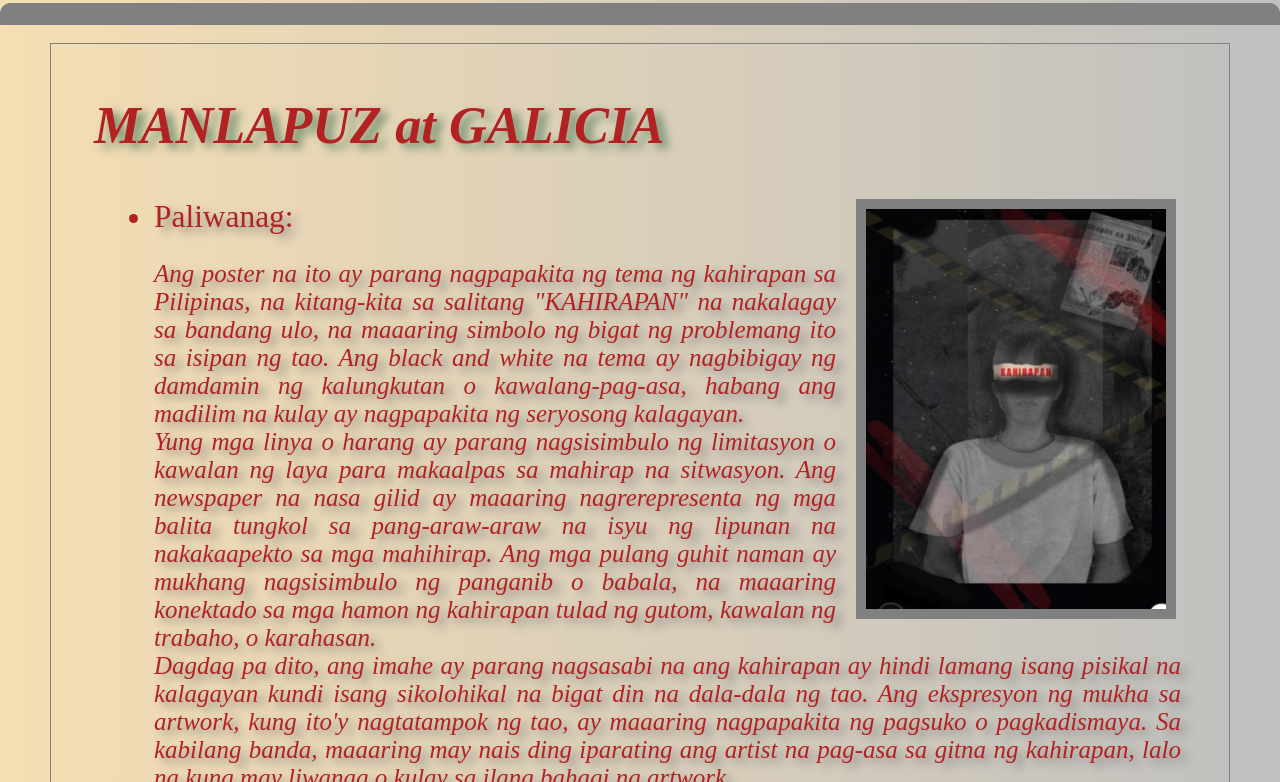
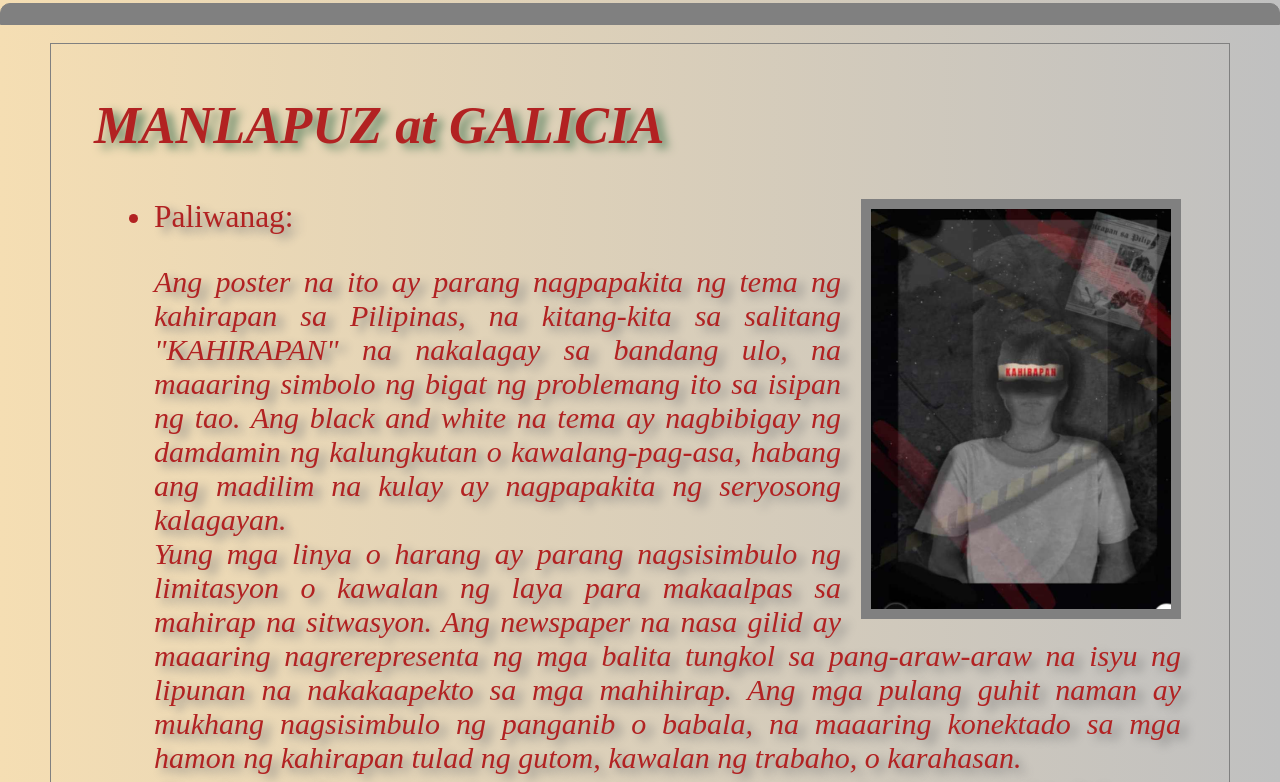
Before and after one commit to PrinceM7DS/DESLAC-10DelPilar, a plain HTML site: page DUO.html in a window 1280 px wide. Shown: the part 170-952 px from the top of the page. Drawn offline with Linux system fonts and the light colour scheme.

Commit message:
Update DUO.html

```diff
--- a/DUO.html
+++ b/DUO.html
@@ -76,12 +76,12 @@ position: wrap;
 right: 100px;
 border: 10px solid grey;
 margin-left: 20px;
-margin-right: 45px;
+margin-right: 40px;
 float: right;
 }
 p {
 color: firebrick;
-font-size: 25px;
+font-size: 30px;
 text-align: justify;
 margin-right: 40px;
 font-style: italic;
```
